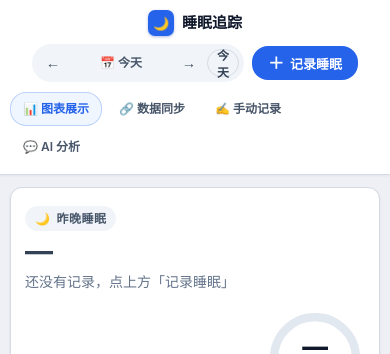
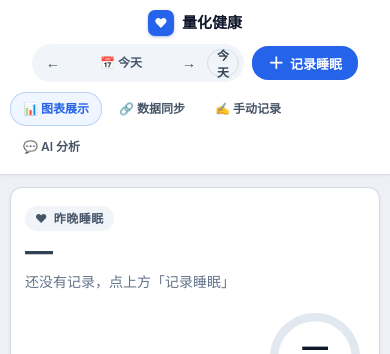
Before and after one commit to barbarayezi/sleeptracking, a Flask app: page / in a window 390 px wide. Shown: the top 354 px of the page. Run offline with Flask 3, Linux system fonts and the light colour scheme; data comes from the database, SQL or seed files in the repository; data that the repository does not hold is empty; some libraries are stand-ins or nearby versions.

Commit message:
rebrand: 应用更名为「量化健康 QHealth」
用户反馈：'应用功能已经非常强大（睡眠/Whoop/饮食营养AI/经期/报告/分析），名字不能再只叫睡眠追踪了'。

改名（4 处）：

  1) templates/index.html <title> '睡眠追踪器 — Sleep Tracker' → '量化健康 — QHealth'；<h1> '🌙 睡眠追踪' → '♥ 量化健康'；apple-mobile-web-app-title '睡眠追踪' → '量化健康'；footer 'Sleep Tracker © 2026' → 'QHealth © 2026'

  2) static/manifest.json name '睡眠追踪器' → '量化健康'；short_name 'SleepTracker' → 'QHealth'；description 扩展为'个人量化健康平台：睡眠/手环指标(HRV·恢复·心率)/饮食营养与AI分析/经期周期/科研级健康报告'

  3) static/icon.svg 重新设计：蓝底心形（白色填充+轻微蓝渐变立体感）+ 蓝色心率折线横穿心形（数据/健康意象）+ 装饰白点。Brand 品牌调性从'睡眠'升级为'综合健康'

  4) static/sw.js 注释 'Sleep Tracker PWA' → 'QHealth PWA'；CACHE_NAME 'sleep-tracker-v16' → 'qhealth-v17'（强制清旧缓存+品牌升级）

  5) static/style.css .hero-label::before content: '🌙' → '♥'（hero 卡小标签前缀也换心形，与品牌一致）

选 'QHealth' 命名理由：覆盖睡眠/Whoop/饮食/经期/AI 全部数据流；'量化' 自带数据/科研感；'Q' 与 Quantified Self 风格一致

```diff
--- a/static/style.css
+++ b/static/style.css
@@ -640,7 +640,7 @@ body {
     background: var(--gray-100); padding: 3px 10px; border-radius: var(--radius-pill);
     width: fit-content; color: var(--gray-600);
 }
-.hero-label::before { content: '🌙'; font-size: 12px; }
+.hero-label::before { content: '♥'; font-size: 12px; }
 
 .hero-duration {
     font-size: 30px;
--- a/static/sw.js
+++ b/static/sw.js
@@ -1,5 +1,5 @@
 /**
- * Service Worker — Sleep Tracker PWA
+ * Service Worker — QHealth PWA
  *
  * 策略（针对「代码已更新但浏览器顽固显示旧样式」的缓存陷阱）：
  *  - 静态资源走 network-first，且每次强制向服务器验证（cache:'no-cache'），
@@ -10,7 +10,7 @@
  *    确保用户看到的永远是最新版。
  */
 
-const CACHE_NAME = 'sleep-tracker-v16';   // ← 每次发布改 UI 必须 +1，否则旧缓存不会被清
+const CACHE_NAME = 'qhealth-v17';   // ← 每次发布改 UI 必须 +1，否则旧缓存不会被清
 
 // Install — 直接 skipWaiting，让新 SW 尽快接管
 self.addEventListener('install', (event) => {
--- a/templates/index.html
+++ b/templates/index.html
@@ -5,12 +5,12 @@
     <meta name="viewport" content="width=device-width, initial-scale=1.0, maximum-scale=1.0, user-scalable=no">
     <meta name="apple-mobile-web-app-capable" content="yes">
     <meta name="apple-mobile-web-app-status-bar-style" content="black-translucent">
-    <meta name="apple-mobile-web-app-title" content="睡眠追踪">
+    <meta name="apple-mobile-web-app-title" content="量化健康">
     <meta name="theme-color" content="#2563eb">
     <link rel="manifest" href="/static/manifest.json">
     <link rel="icon" href="/static/icon.svg" type="image/svg+xml">
     <link rel="apple-touch-icon" href="/static/icon.svg">
-    <title>睡眠追踪器 — Sleep Tracker</title>
+    <title>量化健康 — QHealth</title>
     <link rel="stylesheet" href="/static/style.css?v=16">
 </head>
 <body>
@@ -20,7 +20,7 @@
     <!-- ═══════════════════════════════════════════ -->
     <div class="app-topbar">
         <header class="app-header">
-            <h1><span class="brand-mark">🌙</span> 睡眠追踪</h1>
+            <h1><span class="brand-mark">♥</span> 量化健康</h1>
             <div class="header-right">
                 <div class="date-navigator">
                     <button id="btn-prev-day" title="前一天">&larr;</button>
@@ -760,7 +760,7 @@
     </main>
 
     <footer class="app-footer">
-        <p>Sleep Tracker &copy; 2026 — 本地数据，安全私密</p>
+        <p>QHealth &copy; 2026 — 本地数据，安全私密</p>
     </footer>
 
     <script src="/static/form.js?v=16"></script>
```
Also changed, not shown: static/icon.svg, static/manifest.json.
